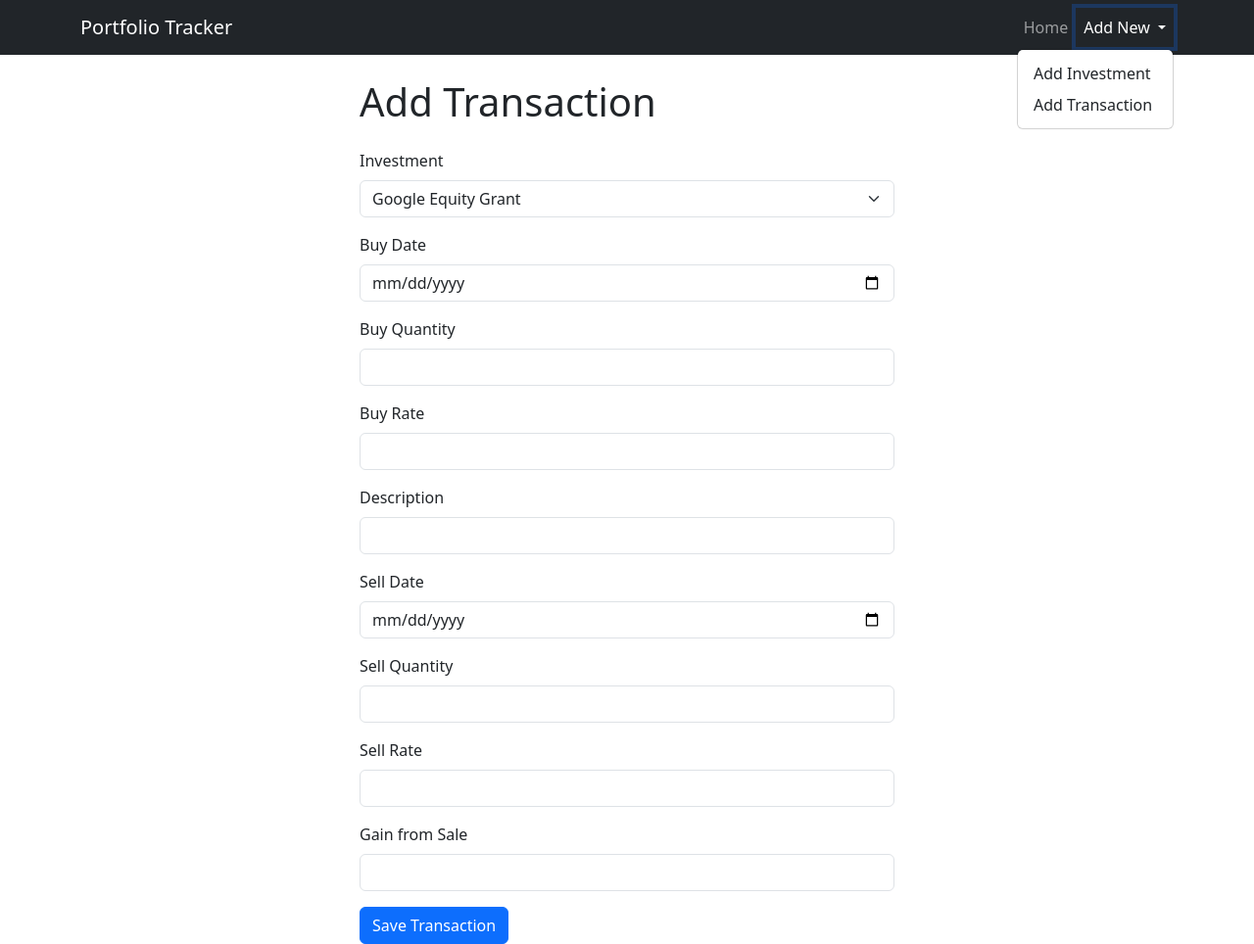
After one commit to saurabhjn/portfolio, a Flask app: page /transactions/add in a window 1280 px wide, after a click on "Add New". The commit adds this page. Shown: the whole page at 98% size. Run offline with Flask 2, Linux system fonts and the light colour scheme; some libraries are stand-ins or nearby versions.

Commit message:
Added transactions to investments.

```diff
--- a/app.py
+++ b/app.py
@@ -1,14 +1,18 @@
 import os
-from flask import Flask, render_template, redirect, url_for
+from flask import Flask, render_template, redirect, url_for, flash, request
+import datetime
 
 from flask_bootstrap import Bootstrap5
 from model import (
     Investment,
     Currency,
+    Transaction,
     load_investments_from_json,
     save_investments_to_json,
+    load_transactions_from_json,
+    save_transactions_to_json,
 )
-from form import InvestmentForm
+from form import InvestmentForm, TransactionForm
 
 app = Flask(__name__)
 # Flask-WTF requires a secret key for CSRF protection.
@@ -17,10 +21,15 @@ app.config['SECRET_KEY'] = os.environ.get('SECRET_KEY', 'a-default-secret-key-fo
 bootstrap = Bootstrap5(app)
 
 DATA_FILE = "investments.json"
+TRANSACTIONS_FILE = "transactions.json"
 
 # This list will hold our investment objects in memory.
 # It's loaded from the JSON file when the application starts.
 investments = load_investments_from_json(DATA_FILE)
+
+# This dictionary will hold our transaction objects in memory.
+# It's loaded from the JSON file when the application starts.
+transactions_data = load_transactions_from_json(TRANSACTIONS_FILE)
 
 
 @app.route('/')
@@ -43,8 +52,9 @@ def add_investment():
         )
         investments.append(new_investment)
         save_investments_to_json(DATA_FILE, investments)
+        flash(f"Investment '{new_investment.investment_name}' added successfully!", 'success')
         return redirect(url_for('index'))
-    return render_template('add_investment.html', form=form, title="Add a New Investment")
+    return render_template('form_page.html', form=form, title="Add a New Investment")
 
 
 @app.route('/edit/<int:investment_index>', methods=['GET', 'POST'])
@@ -52,7 +62,8 @@ def edit_investment(investment_index):
     """Handles editing an existing investment."""
     # Basic bounds checking to ensure the investment exists
     if not 0 <= investment_index < len(investments):
-        return "Investment not found", 404
+        flash("Investment not found.", 'danger')
+        return redirect(url_for('index'))
 
     investment_to_edit = investments[investment_index]
     form = InvestmentForm()
@@ -66,13 +77,119 @@ def edit_investment(investment_index):
         investment_to_edit.currency = Currency[form.currency.data]
 
         save_investments_to_json(DATA_FILE, investments)
+        flash(f"Investment '{investment_to_edit.investment_name}' updated successfully!", 'success')
         return redirect(url_for('index'))
 
     # For a GET request, pre-populate the form with the existing investment data
     form.process(data=investment_to_edit.__dict__)
     form.currency.data = investment_to_edit.currency.name  # Manually set enum for SelectField
 
-    return render_template('add_investment.html', form=form, title=f"Edit {investment_to_edit.investment_name}")
+    return render_template('form_page.html', form=form, title=f"Edit {investment_to_edit.investment_name}")
+
+
+@app.route('/investments/<string:investment_name>/transactions')
+def view_transactions(investment_name):
+    """Displays all transactions for a specific investment."""
+    # Check if the investment exists
+    if not any(inv.investment_name == investment_name for inv in investments):
+        flash(f"Investment '{investment_name}' not found.", 'danger')
+        return redirect(url_for('index'))
+
+    transactions_for_investment = transactions_data.get(investment_name, [])
+    return render_template(
+        'transactions.html',
+        investment_name=investment_name,
+        transactions=transactions_for_investment
+    )
+
+
+@app.route('/transactions/add', methods=['GET', 'POST'])
+@app.route('/investments/<string:investment_name>/transactions/add', methods=['GET', 'POST'])
+def add_transaction(investment_name=None):
+    """Handles adding a new transaction."""
+    if not investments:
+        flash("You must add an investment before you can add a transaction.", "warning")
+        return redirect(url_for('add_investment'))
+
+    form = TransactionForm()
+    form.investment_name.choices = [(inv.investment_name, inv.investment_name) for inv in investments]
+
+    if request.method == 'GET' and investment_name:
+        # Pre-select the current investment if coming from a specific investment page
+        form.investment_name.data = investment_name
+
+    if form.validate_on_submit():
+        new_transaction = Transaction(
+            investment_name=form.investment_name.data,
+            buy_date=form.buy_date.data,
+            buy_quantity=form.buy_quantity.data,
+            buy_rate=form.buy_rate.data,
+            description=form.description.data,
+            sell_date=form.sell_date.data,
+            sell_quantity=form.sell_quantity.data,
+            sell_rate=form.sell_rate.data,
+            gain_from_sale=form.gain_from_sale.data
+        )
+        # Add transaction to the correct list in the dictionary
+        transactions_data.setdefault(new_transaction.investment_name, []).append(new_transaction)
+        save_transactions_to_json(TRANSACTIONS_FILE, transactions_data)
+        flash(f"Transaction added for {new_transaction.investment_name}!", 'success')
+        return redirect(url_for('view_transactions', investment_name=new_transaction.investment_name))
+
+    title = "Add Transaction"
+    if investment_name:
+        title = f"Add Transaction for {investment_name}"
+
+    return render_template('form_page.html', form=form, title=title)
+
+
+@app.route('/investments/<string:investment_name>/transactions/edit/<int:transaction_index>', methods=['GET', 'POST'])
+def edit_transaction(investment_name, transaction_index):
+    """Handles editing an existing transaction."""
+    transactions_for_investment = transactions_data.get(investment_name, [])
+    if not 0 <= transaction_index < len(transactions_for_investment):
+        flash("Transaction not found.", 'danger')
+        return redirect(url_for('view_transactions', investment_name=investment_name))
+
+    transaction_to_edit = transactions_for_investment[transaction_index]
+    form = TransactionForm()
+    form.investment_name.choices = [(inv.investment_name, inv.investment_name) for inv in investments]
+
+    if form.validate_on_submit():
+        # Update the transaction object
+        transaction_to_edit.investment_name = form.investment_name.data
+        transaction_to_edit.buy_date = form.buy_date.data
+        transaction_to_edit.buy_quantity = form.buy_quantity.data
+        transaction_to_edit.buy_rate = form.buy_rate.data
+        transaction_to_edit.description = form.description.data
+        transaction_to_edit.sell_date = form.sell_date.data
+        transaction_to_edit.sell_quantity = form.sell_quantity.data
+        transaction_to_edit.sell_rate = form.sell_rate.data
+        transaction_to_edit.gain_from_sale = form.gain_from_sale.data
+
+        save_transactions_to_json(TRANSACTIONS_FILE, transactions_data)
+        flash(f"Transaction updated for {transaction_to_edit.investment_name}!", 'success')
+        return redirect(url_for('view_transactions', investment_name=transaction_to_edit.investment_name))
+
+    # Pre-populate form for GET request
+    form.process(data=transaction_to_edit.__dict__)
+    form.investment_name.data = transaction_to_edit.investment_name # Set dropdown
+
+    return render_template('form_page.html', form=form, title=f"Edit Transaction for {investment_name}")
+
+
+@app.route('/investments/<string:investment_name>/transactions/delete/<int:transaction_index>', methods=['POST'])
+def delete_transaction(investment_name, transaction_index):
+    """Handles deleting a transaction."""
+    transactions_for_investment = transactions_data.get(investment_name, [])
+    if not 0 <= transaction_index < len(transactions_for_investment):
+        flash("Transaction not found.", 'danger')
+        return redirect(url_for('view_transactions', investment_name=investment_name))
+
+    deleted_transaction = transactions_for_investment.pop(transaction_index)
+    save_transactions_to_json(TRANSACTIONS_FILE, transactions_data)
+    flash(f"Transaction for {deleted_transaction.investment_name} deleted!", 'info')
+    return redirect(url_for('view_transactions', investment_name=investment_name))
 
 if __name__ == '__main__':
     app.run(debug=True)
--- a/form.py
+++ b/form.py
@@ -1,6 +1,7 @@
 from flask_wtf import FlaskForm
-from wtforms import StringField, DecimalField, SelectField, SubmitField
-from wtforms.validators import DataRequired, Length
+from wtforms import StringField, DecimalField, SelectField, SubmitField, TextAreaField
+from wtforms.validators import DataRequired, Length, Optional
+from wtforms.fields.datetime import DateField
 
 from model import Currency
 
@@ -32,3 +33,32 @@ class InvestmentForm(FlaskForm):
         validators=[DataRequired()]
     )
     submit = SubmitField('Save Investment')
+
+
+class TransactionForm(FlaskForm):
+    """Form for adding or editing a transaction."""
+    investment_name = SelectField(
+        'Investment',
+        validators=[DataRequired()]
+    )
+    buy_date = DateField(
+        'Buy Date',
+        format='%Y-%m-%d', # Expected date format
+        validators=[DataRequired()]
+    )
+    buy_quantity = DecimalField(
+        'Buy Quantity',
+        validators=[DataRequired()],
+        places=2
+    )
+    buy_rate = DecimalField(
+        'Buy Rate',
+        validators=[DataRequired()],
+        places=2
+    )
+    description = StringField('Description', validators=[Optional(), Length(max=200)])
+    sell_date = DateField('Sell Date', format='%Y-%m-%d', validators=[Optional()])
+    sell_quantity = DecimalField('Sell Quantity', validators=[Optional()], places=2)
+    sell_rate = DecimalField('Sell Rate', validators=[Optional()], places=2)
+    gain_from_sale = DecimalField('Gain from Sale', validators=[Optional()], places=2)
+    submit = SubmitField('Save Transaction')
--- a/templates/base.html
+++ b/templates/base.html
@@ -18,14 +18,30 @@
                     <li class="nav-item">
                         <a class="nav-link" href="{{ url_for('index') }}">Home</a>
                     </li>
-                    <li class="nav-item">
-                        <a class="nav-link" href="{{ url_for('add_investment') }}">Add Investment</a>
+                    <li class="nav-item dropdown">
+                        <a class="nav-link dropdown-toggle" href="#" id="navbarDropdown" role="button" data-bs-toggle="dropdown" aria-expanded="false">
+                            Add New
+                        </a>
+                        <ul class="dropdown-menu dropdown-menu-end" aria-labelledby="navbarDropdown">
+                            <li><a class="dropdown-item" href="{{ url_for('add_investment') }}">Add Investment</a></li>
+                            <li><a class="dropdown-item" href="{{ url_for('add_transaction') }}">Add Transaction</a></li>
+                        </ul>
                     </li>
                 </ul>
             </div>
         </div>
     </nav>
     <main class="container">
+        {% with messages = get_flashed_messages(with_categories=true) %}
+            {% if messages %}
+                {% for category, message in messages %}
+                    <div class="alert alert-{{ category }} alert-dismissible fade show" role="alert">
+                        {{ message }}
+                        <button type="button" class="btn-close" data-bs-dismiss="alert" aria-label="Close"></button>
+                    </div>
+                {% endfor %}
+            {% endif %}
+        {% endwith %}
         {% block content %}{% endblock %}
     </main>
     {{ bootstrap.load_js() }}
--- /dev/null
+++ b/templates/form_page.html
@@ -0,0 +1,10 @@
+{% extends 'base.html' %}
+
+{% block content %}
+    <div class="row">
+        <div class="col-md-8 col-lg-6 mx-auto">
+            <h1 class="mb-4">{{ title }}</h1>
+            {% include 'form.html' %}
+        </div>
+    </div>
+{% endblock %}
--- /dev/null
+++ b/transactions.json
@@ -0,0 +1,15 @@
+{
+    "Google Equity Grant": [
+        {
+            "investment_name": "Google Equity Grant",
+            "buy_date": "2024-03-15",
+            "buy_quantity": "430.023",
+            "buy_rate": "142.17",
+            "description": "Equity Grant",
+            "sell_date": null,
+            "sell_quantity": null,
+            "sell_rate": null,
+            "gain_from_sale": null
+        }
+    ]
+}
```
Also changed, not shown: model.py (+57 -3 lines), templates/add_investment.html (deleted, +0 -10 lines), templates/index.html (+7 -2 lines), templates/transactions.html (added, +50 -0 lines), templates/add_transaction.html (added).
